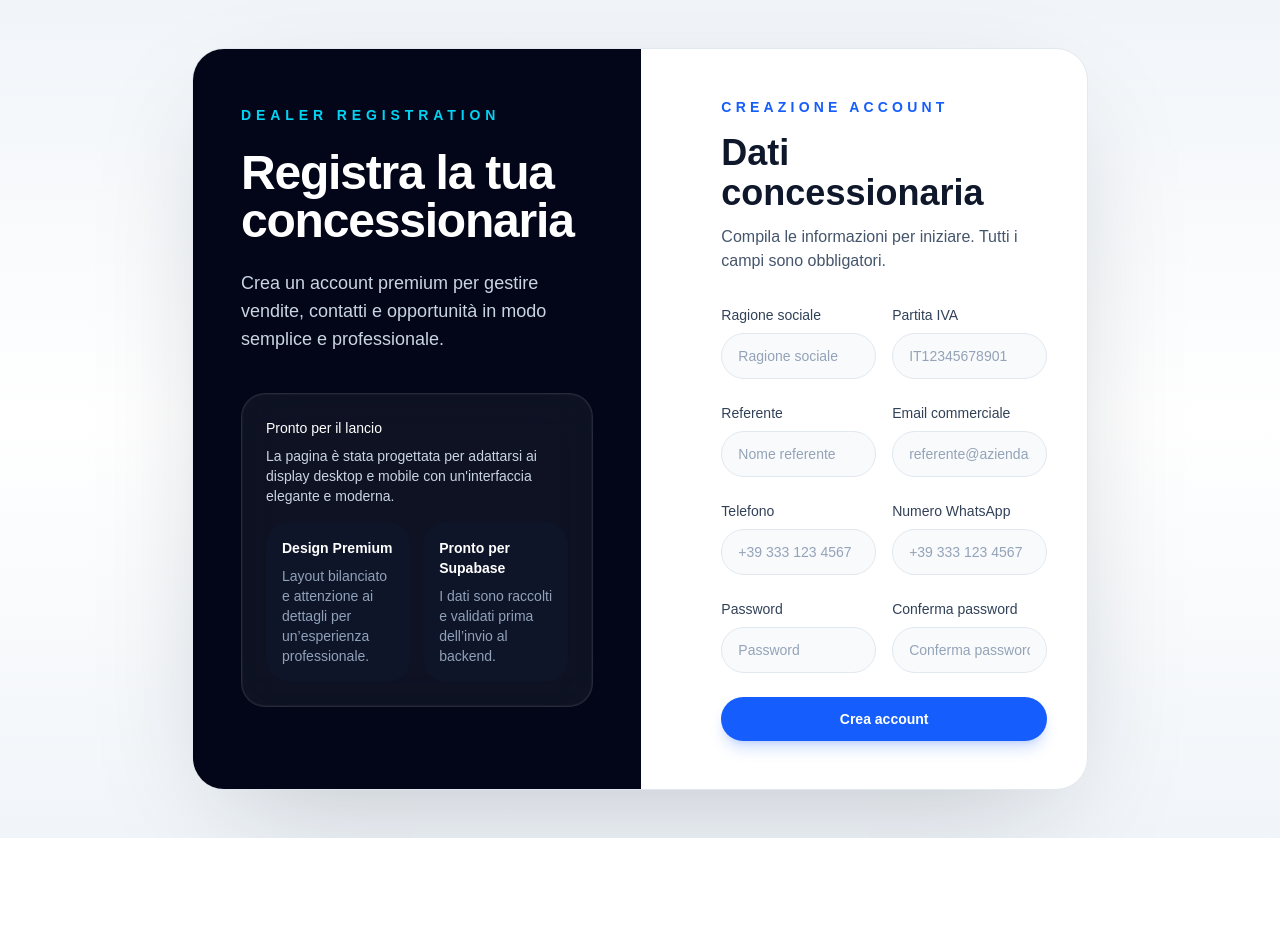
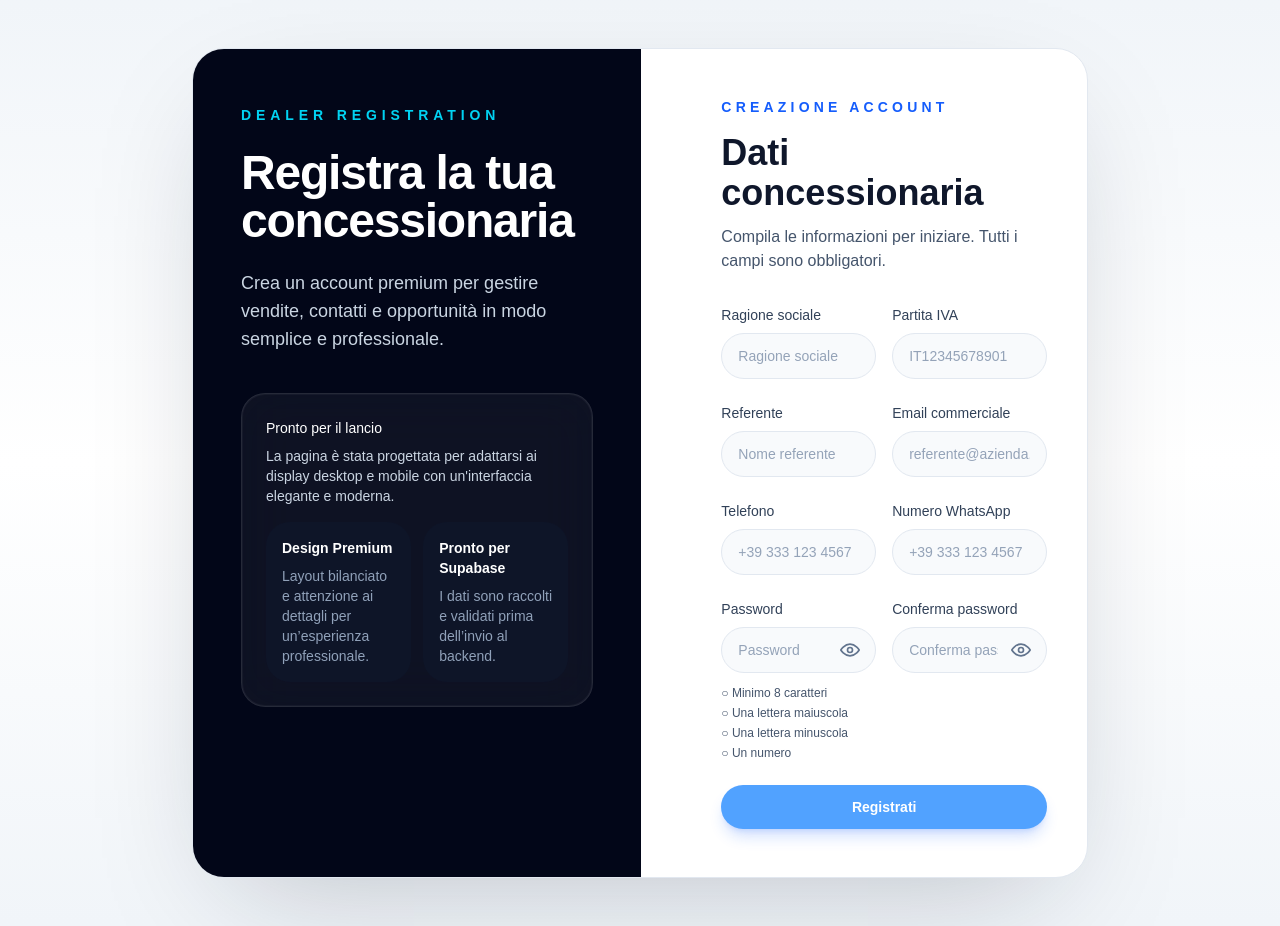
Before and after one commit to Gossocav/dealer-platform, a Next.js app: page /registrazione in a window 1280 px wide. Before the commit the page ends 838 px from the top, so only its background shows below. Built offline with nearby package versions, Linux system fonts and the light colour scheme; no server answers.

Commit message:
Improve dealer registration password policy

```diff
--- a/src/app/registrazione/page.tsx
+++ b/src/app/registrazione/page.tsx
@@ -16,6 +16,26 @@ type FormState = {
 };
 
 type FormErrors = Partial<Record<keyof FormState, string>>;
+
+type PasswordChecklist = {
+  minLength: boolean;
+  hasUppercase: boolean;
+  hasLowercase: boolean;
+  hasNumber: boolean;
+};
+
+function evaluatePassword(password: string): PasswordChecklist {
+  return {
+    minLength: password.length >= 8,
+    hasUppercase: /[A-Z]/.test(password),
+    hasLowercase: /[a-z]/.test(password),
+    hasNumber: /\d/.test(password),
+  };
+}
+
+function isPasswordValid(checklist: PasswordChecklist) {
+  return checklist.minLength && checklist.hasUppercase && checklist.hasLowercase && checklist.hasNumber;
+}
 
 function translateSupabaseAuthError(rawMessage: string | null | undefined) {
   const message = String(rawMessage ?? "").trim();
@@ -37,8 +57,12 @@ function translateSupabaseAuthError(rawMessage: string | null | undefined) {
     return "La password e troppo corta. Usa almeno 8 caratteri.";
   }
 
+  if (normalized.includes("password should contain") || normalized.includes("must contain") || normalized.includes("uppercase") || normalized.includes("lowercase") || normalized.includes("number")) {
+    return "La password deve avere almeno 8 caratteri, una maiuscola, una minuscola e un numero.";
+  }
+
   if (normalized.includes("weak password") || normalized.includes("weak_password") || normalized.includes("password is too weak")) {
-    return "La password e troppo debole. Usa almeno 8 caratteri con lettere e numeri.";
+    return "La password e troppo debole. Usa almeno 8 caratteri, una maiuscola, una minuscola e un numero.";
   }
 
   if (normalized.includes("email not confirmed")) {
@@ -84,6 +108,12 @@ export default function RegistrazionePage() {
   const [successMessage, setSuccessMessage] = useState("");
   const [serverMessage, setServerMessage] = useState("");
   const [isSubmitting, setIsSubmitting] = useState(false);
+  const [showPassword, setShowPassword] = useState(false);
+  const [showConfirmPassword, setShowConfirmPassword] = useState(false);
+
+  const passwordChecklist = evaluatePassword(values.password);
+  const passwordIsValid = isPasswordValid(passwordChecklist);
+  const canSubmit = !isSubmitting && passwordIsValid;
 
   const validate = (state: FormState) => {
     const newErrors: FormErrors = {};
@@ -106,8 +136,11 @@ export default function RegistrazionePage() {
     if (!state.phone.trim()) newErrors.phone = "Inserisci un numero di telefono.";
     if (!state.password) {
       newErrors.password = "Inserisci una password.";
-    } else if (state.password.length < 8) {
-      newErrors.password = "La password deve avere almeno 8 caratteri.";
+    } else {
+      const checks = evaluatePassword(state.password);
+      if (!isPasswordValid(checks)) {
+        newErrors.password = "La password deve avere almeno 8 caratteri, una maiuscola, una minuscola e un numero.";
+      }
     }
 
     if (!state.confirmPassword) {
@@ -356,31 +389,89 @@ export default function RegistrazionePage() {
                 <div className="grid gap-4 sm:grid-cols-2">
                   <div>
                     <label htmlFor="password" className="mb-2 block text-sm font-medium text-slate-700">Password</label>
+                    <div className="relative">
                       <input
                         id="password"
-                      type="password"
+                        type={showPassword ? "text" : "password"}
                         value={values.password}
                         onChange={handleChange("password")}
                         placeholder="Password"
-                      className={`w-full rounded-3xl border px-4 py-3 text-sm text-slate-900 placeholder:text-slate-400 caret-slate-900 outline-none transition focus:border-blue-500 focus:ring-4 focus:ring-blue-100 ${
+                        className={`w-full rounded-3xl border px-4 py-3 pr-12 text-sm text-slate-900 placeholder:text-slate-400 caret-slate-900 outline-none transition focus:border-blue-500 focus:ring-4 focus:ring-blue-100 ${
                           errors.password ? "border-red-400 bg-red-50" : "border-slate-200 bg-slate-50"
                         }`}
                       />
+                      <button
+                        type="button"
+                        onClick={() => setShowPassword((prev) => !prev)}
+                        aria-label={showPassword ? "Nascondi password" : "Mostra password"}
+                        className="absolute inset-y-0 right-0 inline-flex items-center justify-center px-4 text-slate-500 transition hover:text-slate-700"
+                      >
+                        {showPassword ? (
+                          <svg viewBox="0 0 24 24" aria-hidden="true" className="h-5 w-5" fill="none" stroke="currentColor" strokeWidth="2" strokeLinecap="round" strokeLinejoin="round">
+                            <path d="M3 3l18 18" />
+                            <path d="M10.58 10.58A2 2 0 0 0 12 14a2 2 0 0 0 1.42-.58" />
+                            <path d="M9.88 5.09A10.94 10.94 0 0 1 12 5c5 0 9.27 3.11 11 7a12.12 12.12 0 0 1-4.35 5.09" />
+                            <path d="M6.61 6.61A12.26 12.26 0 0 0 1 12c1.73 3.89 6 7 11 7a10.94 10.94 0 0 0 5.09-1.12" />
+                          </svg>
+                        ) : (
+                          <svg viewBox="0 0 24 24" aria-hidden="true" className="h-5 w-5" fill="none" stroke="currentColor" strokeWidth="2" strokeLinecap="round" strokeLinejoin="round">
+                            <path d="M1 12s4-7 11-7 11 7 11 7-4 7-11 7S1 12 1 12z" />
+                            <circle cx="12" cy="12" r="3" />
+                          </svg>
+                        )}
+                      </button>
+                    </div>
                     {errors.password ? <p className="mt-2 text-sm text-red-600">{errors.password}</p> : null}
+                    <ul className="mt-3 space-y-1 text-xs text-slate-600" aria-live="polite">
+                      <li className={passwordChecklist.minLength ? "text-emerald-700" : "text-slate-600"}>
+                        {passwordChecklist.minLength ? "✓" : "○"} Minimo 8 caratteri
+                      </li>
+                      <li className={passwordChecklist.hasUppercase ? "text-emerald-700" : "text-slate-600"}>
+                        {passwordChecklist.hasUppercase ? "✓" : "○"} Una lettera maiuscola
+                      </li>
+                      <li className={passwordChecklist.hasLowercase ? "text-emerald-700" : "text-slate-600"}>
+                        {passwordChecklist.hasLowercase ? "✓" : "○"} Una lettera minuscola
+                      </li>
+                      <li className={passwordChecklist.hasNumber ? "text-emerald-700" : "text-slate-600"}>
+                        {passwordChecklist.hasNumber ? "✓" : "○"} Un numero
+                      </li>
+                    </ul>
                   </div>
 
                   <div>
                     <label htmlFor="confirmPassword" className="mb-2 block text-sm font-medium text-slate-700">Conferma password</label>
+                    <div className="relative">
                       <input
                         id="confirmPassword"
-                      type="password"
+                        type={showConfirmPassword ? "text" : "password"}
                         value={values.confirmPassword}
                         onChange={handleChange("confirmPassword")}
                         placeholder="Conferma password"
-                      className={`w-full rounded-3xl border px-4 py-3 text-sm text-slate-900 placeholder:text-slate-400 caret-slate-900 outline-none transition focus:border-blue-500 focus:ring-4 focus:ring-blue-100 ${
+                        className={`w-full rounded-3xl border px-4 py-3 pr-12 text-sm text-slate-900 placeholder:text-slate-400 caret-slate-900 outline-none transition focus:border-blue-500 focus:ring-4 focus:ring-blue-100 ${
                           errors.confirmPassword ? "border-red-400 bg-red-50" : "border-slate-200 bg-slate-50"
                         }`}
                       />
+                      <button
+                        type="button"
+                        onClick={() => setShowConfirmPassword((prev) => !prev)}
+                        aria-label={showConfirmPassword ? "Nascondi conferma password" : "Mostra conferma password"}
+                        className="absolute inset-y-0 right-0 inline-flex items-center justify-center px-4 text-slate-500 transition hover:text-slate-700"
+                      >
+                        {showConfirmPassword ? (
+                          <svg viewBox="0 0 24 24" aria-hidden="true" className="h-5 w-5" fill="none" stroke="currentColor" strokeWidth="2" strokeLinecap="round" strokeLinejoin="round">
+                            <path d="M3 3l18 18" />
+                            <path d="M10.58 10.58A2 2 0 0 0 12 14a2 2 0 0 0 1.42-.58" />
+                            <path d="M9.88 5.09A10.94 10.94 0 0 1 12 5c5 0 9.27 3.11 11 7a12.12 12.12 0 0 1-4.35 5.09" />
+                            <path d="M6.61 6.61A12.26 12.26 0 0 0 1 12c1.73 3.89 6 7 11 7a10.94 10.94 0 0 0 5.09-1.12" />
+                          </svg>
+                        ) : (
+                          <svg viewBox="0 0 24 24" aria-hidden="true" className="h-5 w-5" fill="none" stroke="currentColor" strokeWidth="2" strokeLinecap="round" strokeLinejoin="round">
+                            <path d="M1 12s4-7 11-7 11 7 11 7-4 7-11 7S1 12 1 12z" />
+                            <circle cx="12" cy="12" r="3" />
+                          </svg>
+                        )}
+                      </button>
+                    </div>
                     {errors.confirmPassword ? <p className="mt-2 text-sm text-red-600">{errors.confirmPassword}</p> : null}
                   </div>
                 </div>
@@ -394,12 +485,12 @@ export default function RegistrazionePage() {
 
                 <button
                   type="submit"
-                  disabled={isSubmitting}
+                  disabled={!canSubmit}
                   className={`inline-flex w-full justify-center rounded-3xl px-6 py-3 text-sm font-semibold text-white shadow-lg shadow-blue-600/20 transition focus:outline-none focus:ring-4 focus:ring-blue-200 ${
-                    isSubmitting ? "cursor-not-allowed bg-blue-400 hover:bg-blue-400" : "bg-blue-600 hover:bg-blue-700"
+                    !canSubmit ? "cursor-not-allowed bg-blue-400 hover:bg-blue-400" : "bg-blue-600 hover:bg-blue-700"
                   }`}
                 >
-                  {isSubmitting ? "Creazione in corso..." : "Crea account"}
+                  {isSubmitting ? "Registrazione in corso..." : "Registrati"}
                 </button>
               </form>
             </div>
```
Also changed, not shown: 1 other file (tests, documents, lock files or other folders). Lines whose indentation alone changed are shown as unchanged.
